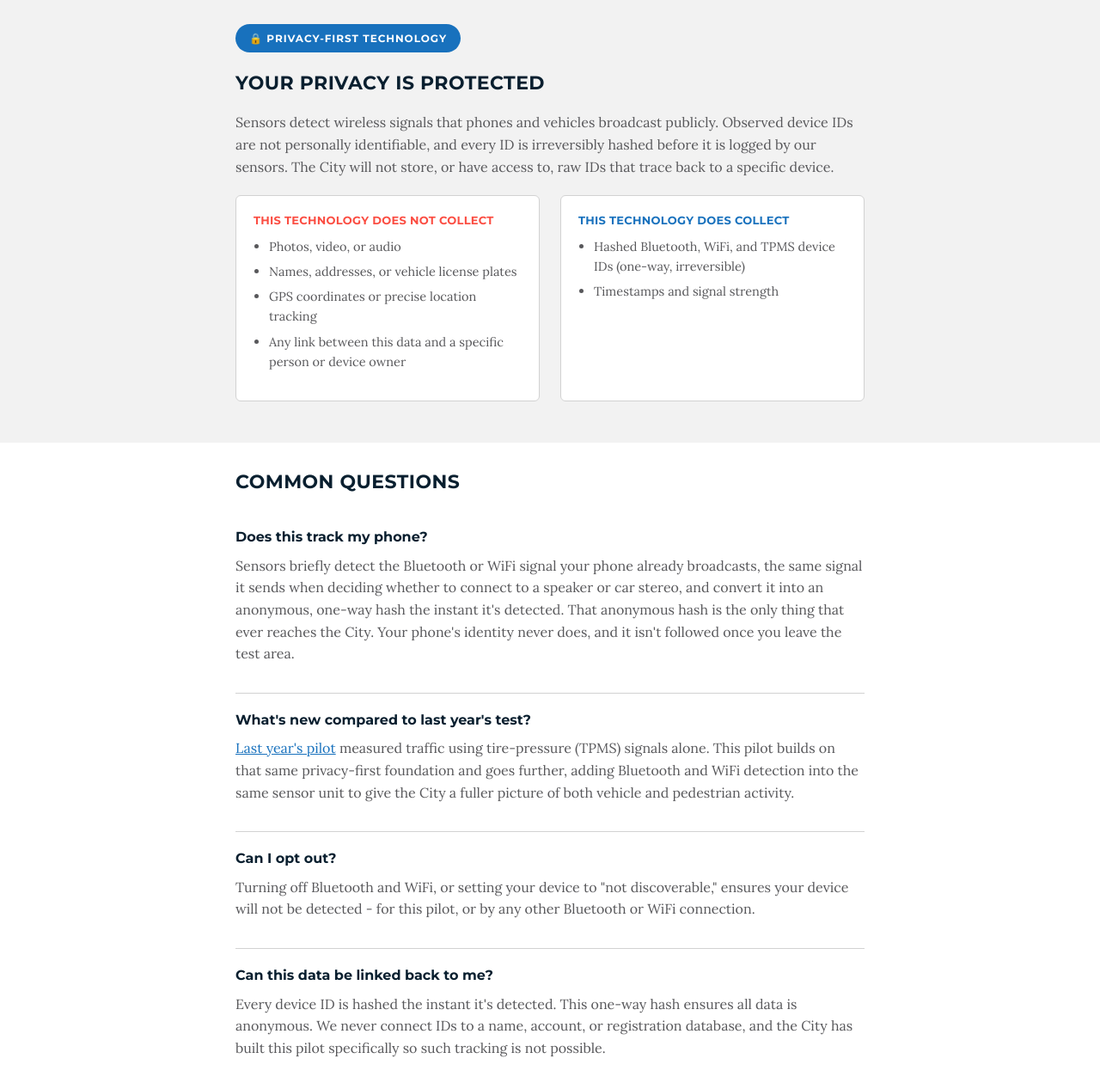
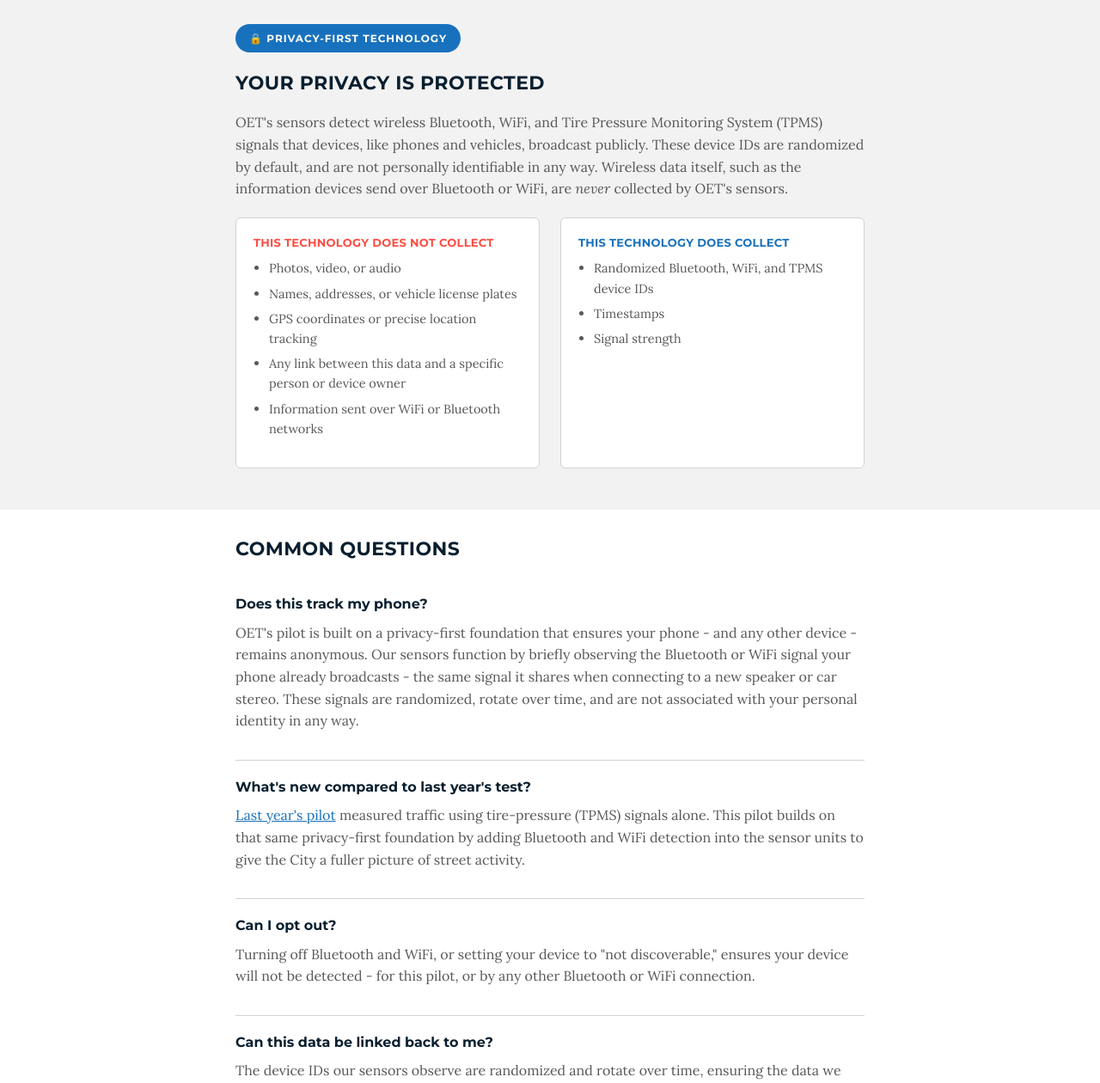
Before and after one commit to OETBoston/Wireless-Traffic-Data-Sensor-Pilot, a plain HTML site: page index.html in a window 1280 px wide. Shown: the part 1540-2800 px from the top of the page at 86% size. Drawn offline with Linux system fonts and the light colour scheme.

Commit message:
Updated text of index.html

```diff
--- a/index.html
+++ b/index.html
@@ -318,7 +318,7 @@
       </div>
     </div>
 
-    <p>The City of Boston's Office of Emerging Technology (OET), working with Boston's Streets Cabinet, is testing a new generation of sensors to understand how curb space is used and how vehicles move through neighborhoods. OET's sensors detect wireless signals that vehicles and phones broadcast, allowing the City to measure how people use the street while preserving personal privacy (no cameras and no GPS location tracking). The one-week pilot covers two areas of the city: a three-block stretch of Boylston Street in Back Bay, and a six-block area along Washington Street and Milk Street downtown.</p>
+    <p>The City of Boston's Office of Emerging Technology (OET), working with Boston's Streets Cabinet, is testing a new generation of sensors to understand how curb space is used and how vehicles move through neighborhoods. OET's sensors detect wireless signals that vehicles and phones broadcast, allowing the City to measure how people use the street while preserving personal privacy (<a href="#privacy-protected">learn more</a>). The one-week pilot covers two areas of the city: a three-block stretch of Boylston Street in Back Bay, and a six-block area along Washington Street and Milk Street downtown.</p>
   </div>
 
   <section class="dash-section">
@@ -357,11 +357,11 @@
     </div>
   </section>
 
-  <section class="shaded">
+  <section class="shaded" id="privacy-protected">
     <div class="inner">
       <span class="badge">🔒 Privacy-First Technology</span>
       <h2>Your Privacy Is Protected</h2>
-      <p>Sensors detect wireless signals that phones and vehicles broadcast publicly. Observed device IDs are not personally identifiable, and every ID is irreversibly hashed before it is logged by our sensors. The City will not store, or have access to, raw IDs that trace back to a specific device.</p>
+      <p>OET's  sensors detect wireless Bluetooth, WiFi, and Tire Pressure Monitoring System (TPMS) signals that devices, like phones and vehicles, broadcast publicly. These device IDs are randomized by default, and are not personally identifiable in any way.  Wireless data itself, such as the information devices send over Bluetooth or WiFi, are <em>never</em> collected by OET's sensors.</p>
 
       <div class="two-col">
         <div class="card no">
@@ -371,13 +371,15 @@
             <li>Names, addresses, or vehicle license plates</li>
             <li>GPS coordinates or precise location tracking</li>
             <li>Any link between this data and a specific person or device owner</li>
+            <li>Information sent over WiFi or Bluetooth networks</li>
           </ul>
         </div>
         <div class="card yes">
           <h3>This Technology DOES Collect</h3>
           <ul>
-            <li>Hashed Bluetooth, WiFi, and TPMS device IDs (one-way, irreversible)</li>
-            <li>Timestamps and signal strength</li>
+            <li>Randomized Bluetooth, WiFi, and TPMS device IDs</li>
+            <li>Timestamps</li>
+            <li>Signal strength</li>
           </ul>
         </div>
       </div>
@@ -389,12 +391,12 @@
 
     <div class="faq-item">
       <p class="q">Does this track my phone?</p>
-      <p>Sensors briefly detect the Bluetooth or WiFi signal your phone already broadcasts, the same signal it sends when deciding whether to connect to a speaker or car stereo, and convert it into an anonymous, one-way hash the instant it's detected. That anonymous hash is the only thing that ever reaches the City. Your phone's identity never does, and it isn't followed once you leave the test area.</p>
+      <p>OET's pilot is built on a privacy-first foundation that ensures your phone - and any other device - remains anonymous. Our sensors function by briefly observing the Bluetooth or WiFi signal your phone already broadcasts - the same signal it shares when connecting to a new speaker or car stereo. These signals are randomized, rotate over time, and are not associated with your personal identity in any way.</p>
     </div>
 
     <div class="faq-item">
       <p class="q">What's new compared to last year's test?</p>
-      <p><a href="https://oetboston.github.io/tire-pressure-sensor/">Last year's pilot</a> measured traffic using tire-pressure (TPMS) signals alone. This pilot builds on that same privacy-first foundation and goes further, adding Bluetooth and WiFi detection into the same sensor unit to give the City a fuller picture of both vehicle and pedestrian activity.</p>
+      <p><a href="https://oetboston.github.io/tire-pressure-sensor/">Last year's pilot</a> measured traffic using tire-pressure (TPMS) signals alone. This pilot builds on that same privacy-first foundation by adding Bluetooth and WiFi detection into the  sensor units to give the City a fuller picture of street activity.</p>
     </div>
 
     <div class="faq-item">
@@ -404,7 +406,7 @@
 
     <div class="faq-item">
       <p class="q">Can this data be linked back to me?</p>
-      <p>Every device ID is hashed the instant it's detected. This one-way hash ensures all data is anonymous. We never connect IDs to a name, account, or registration database, and the City has built this pilot specifically so such tracking is not possible.</p>
+      <p>The device IDs our sensors observe are randomized and rotate over time, ensuring the data we collect is anonymous. OET will never - nor do we have the ability to - connect device IDs to a name, account, or registration database.</p>
     </div>
 
   </section>
@@ -413,8 +415,8 @@
     <div class="inner">
       <h2>Data Retention &amp; Security</h2>
       <ul>
-        <li>Every device ID is irreversibly hashed before storage</li>
-        <li>Data is analyzed and shared only in aggregate form, never at the level of an individual device</li>
+        <li>All device IDs detected by the sensors are randomized</li>
+        <li>Data will only be shared in aggregate form, never at the level of an individual device</li>
         <li>Raw sensor data is deleted 60 days after the test ends</li>
         <li>Access is restricted to authorized vendors and City of Boston personnel</li>
       </ul>
```
